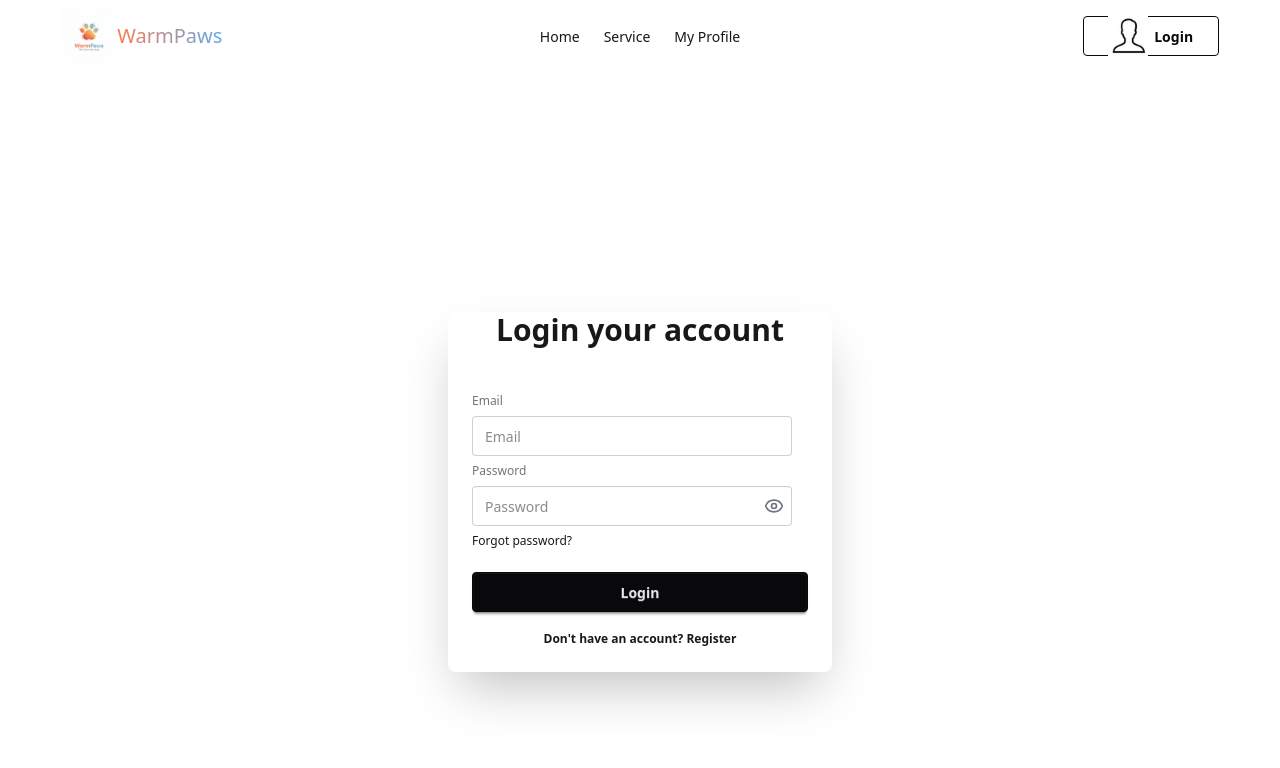
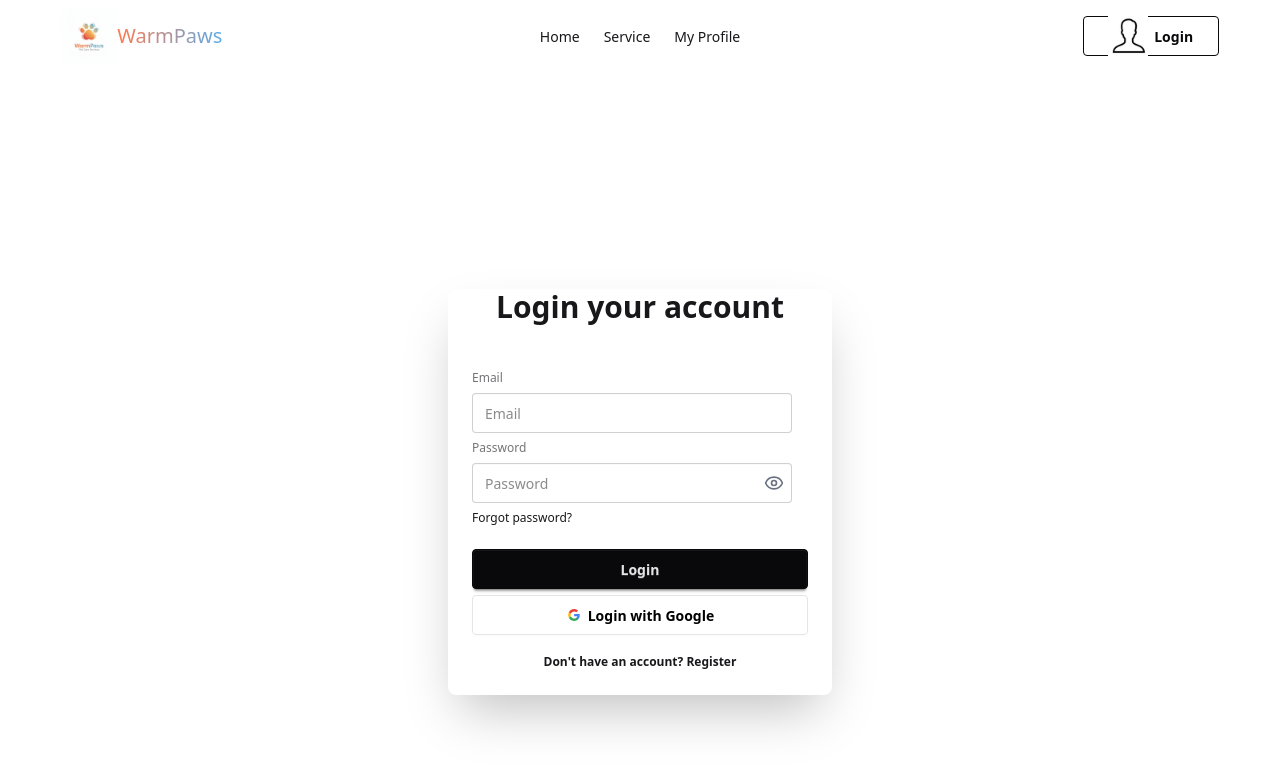
Before and after one commit to Abdul-Ahad-CSE/warmPaws, a React (Vite) app: page /auth/login in a window 1280 px wide. Shown: the top 768 px of the page. Built offline with nearby package versions, Linux system fonts and the light colour scheme; no server answers.

Commit message:
fixed issues

```diff
--- a/src/pages/login/Login.jsx
+++ b/src/pages/login/Login.jsx
@@ -10,7 +10,7 @@
   const { signIn } = use(AuthContext);
 
   const location = useLocation();
-  console.log(location);
+  //console.log(location);
 
   const navigate = useNavigate();
 
@@ -79,6 +79,36 @@
             <button type="submit" className="btn btn-neutral mt-4">
               Login
             </button>
+            <button className="btn bg-white text-black border-[#e5e5e5]">
+              <svg
+                aria-label="Google logo"
+                width="16"
+                height="16"
+                xmlns="http://www.w3.org/2000/svg"
+                viewBox="0 0 512 512"
+              >
+                <g>
+                  <path d="m0 0H512V512H0" fill="#fff"></path>
+                  <path
+                    fill="#34a853"
+                    d="M153 292c30 82 118 95 171 60h62v48A192 192 0 0190 341"
+                  ></path>
+                  <path
+                    fill="#4285f4"
+                    d="m386 400a140 175 0 0053-179H260v74h102q-7 37-38 57"
+                  ></path>
+                  <path
+                    fill="#fbbc02"
+                    d="m90 341a208 200 0 010-171l63 49q-12 37 0 73"
+                  ></path>
+                  <path
+                    fill="#ea4335"
+                    d="m153 219c22-69 116-109 179-50l55-54c-78-75-230-72-297 55"
+                  ></path>
+                </g>
+              </svg>
+              Login with Google
+            </button>
             <p className="font-semibold text-center mt-3">
               Don't have an account? <Link to="/auth/register">Register</Link>
             </p>
```
Also changed, not shown: src/readme/README.md (added).
